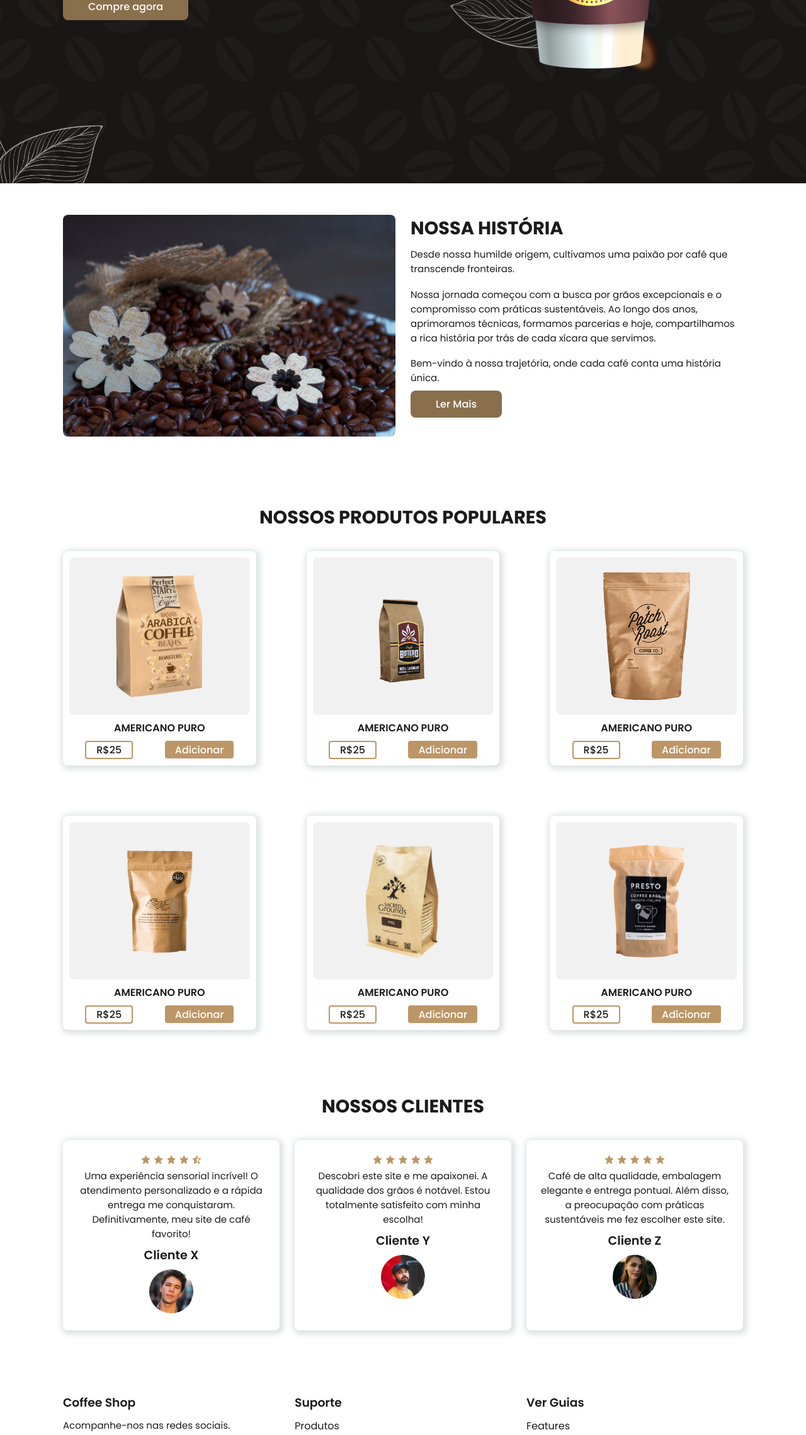
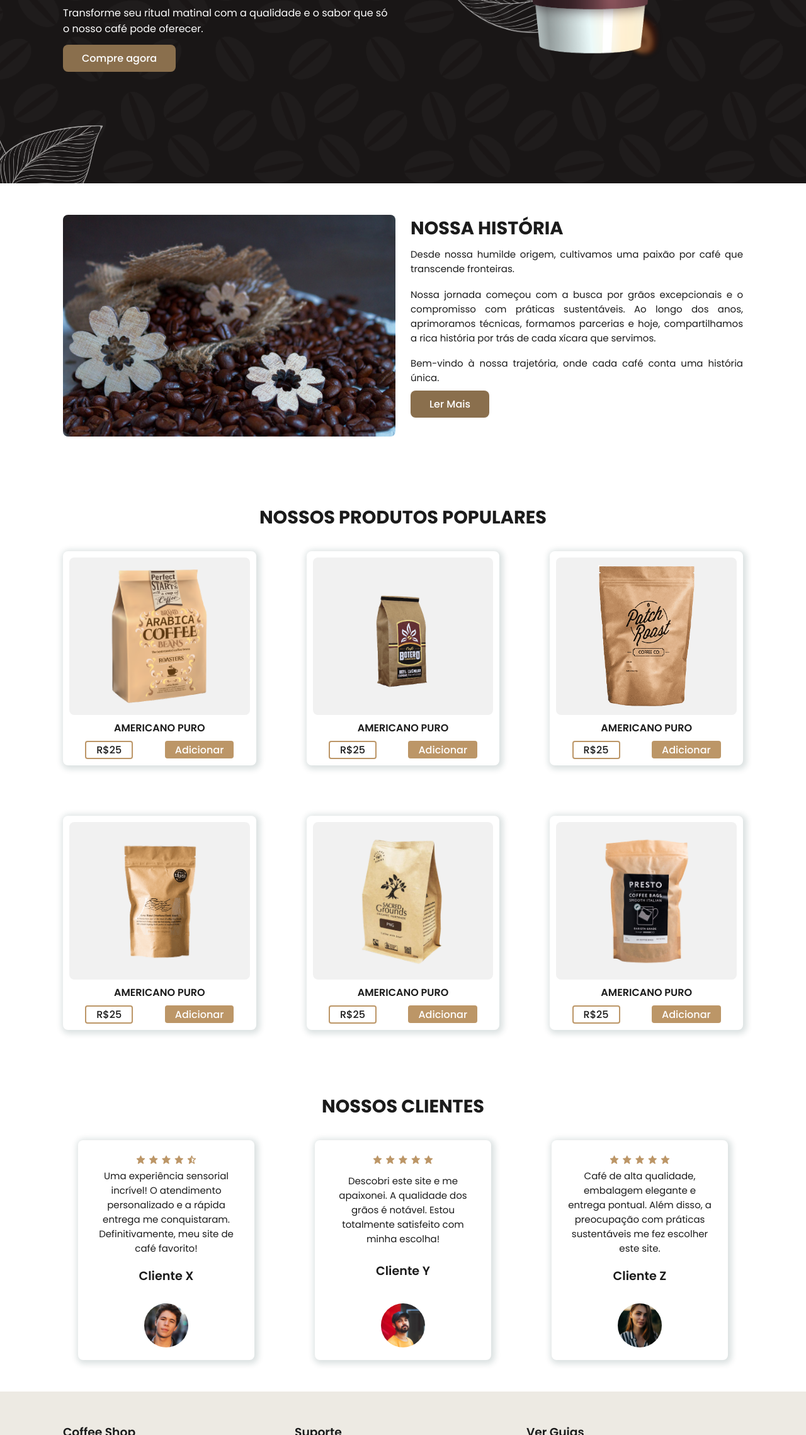
Before and after one commit to Isab3le/Website-Cafe, a plain HTML site: page index.html in a window 1280 px wide. Shown: the part 509-2787 px from the top of the page at 63% size. Drawn offline with nearby package versions, Linux system fonts and the light colour scheme.

Commit message:
add staged changes

```diff
--- a/index.html
+++ b/index.html
@@ -193,17 +193,16 @@
 
       <div class="footer-box">
         <h3>Ver Guias</h3>
-        <li><a href="#">Features</a></li>
-        <li><a href="#">Careers</a></li>
-        <li><a href="#">Blog Posts</a></li>
-        <li><a href="#">Our Branches</a></li>
+        <li><a href="#">Careira</a></li>
+        <li><a href="#">Blog</a></li>
+        <li><a href="#">Nossas filiais</a></li>
       </div>
 
       <div class="footer-box">
-        <h3>Contact</h3>
+        <h3>Contato</h3>
         <div class="contact">
-          <span><i class='bx bxs-map' ></i>250 New York City, USA 10001</span>
-          <span><i class='bx bxs-phone' ></i>+1 444 7448444</span>
+          <span><i class='bx bxs-map' ></i>250 Nome da Cidade, BA, BR</span>
+          <span><i class='bx bxs-phone' ></i>+55 75 0 0000-0000</span>
           <span><i class='bx bxs-envelope' ></i>coffee@shop.com</span>
         </div>
       </div>
--- a/style.css
+++ b/style.css
@@ -32,6 +32,10 @@ img {
 
 body {
   color: var(--text-color);
+}
+body, html {
+  height: 100%;
+  margin: 0;
 }
 
 header {
@@ -135,23 +139,25 @@ header.shadow {
   grid-template-columns: repeat(auto-fit, minmax(17rem, auto));
   align-items: center;
   gap: 1.5rem;
+  padding-top: 1px;
 }
 
 .home-text h1 {
-  font-size: 3.4rem;
+  font-size: 5rem;
   color: var(--main-color);
   text-transform: uppercase;
   letter-spacing: 1px;
+  margin-bottom: 20px;
 }
 
 .home-text p {
-  font-size: 0.938rem;
+  font-size: 1rem;
   color: var(--bg-color);
   margin: 0.5rem 0 1.4rem;
 }
 
 .btn {
-  padding: 10px 40px;
+  padding: 10px 30px;
   border-radius: 0.5rem;
   background-position: var(--main-color);
   color: var(--bg-color);
@@ -180,6 +186,7 @@ header.shadow {
 }
 
 .about-text p {
+  text-align: justify;
   font-size: 0.938rem;
   margin: 0.5rem 0 1.1rem;
 }
@@ -195,7 +202,7 @@ header.shadow {
 
 .products-container {
   display: grid;
-  grid-template-columns: repeat(auto-fit, minmax(300px, auto));
+  grid-template-columns: repeat(3, 1fr);
   gap: 5rem;
   margin-top: 2rem;
 }
@@ -215,7 +222,7 @@ header.shadow {
   height: 250px;
   object-fit: contain;
   object-position: center;
-  padding: 20px;
+  padding: 10px;
   background: #f1f1f1;
   border-radius: 0.5rem;
 }
@@ -257,10 +264,46 @@ header.shadow {
 
 .customers-container {
   display: grid;
-  grid-template-columns: repeat(auto-fit, minmax(280px, auto));
-  gap: 1.5rem;
+  grid-template-columns: repeat(auto-fit, minmax(280px, 1fr));
+  gap: 3rem;
   margin-top: 2rem;
+  justify-content: center;
+  align-items: stretch;
 }
+
+.customers-container .box {
+  padding: 20px;
+  box-shadow: var(--box-shadow);
+  border-radius: 0.5rem;
+  text-align: center;
+  display: flex;
+  flex-direction: column;
+  justify-content: space-between;
+  max-width: 280px; /* Defina um tamanho máximo para as caixas na horizontal */
+  margin: 0 auto; /* Centraliza as caixas na horizontal */
+}
+
+.customers-container .box img {
+  width: 70px;
+  height: 70px;
+  border-radius: 50%;
+  object-fit: cover;
+  margin: 0 auto; /* Centraliza a imagem na horizontal */
+  display: block; /* Remove espaçamento extra abaixo da imagem */
+}
+
+.customers-container .box h2 {
+  font-size: 1.2rem;
+  font-weight: 600;
+  margin: 0.5rem 0 0.5rem;
+  min-height: 50px;
+}
+
+.customers-container .box p {
+  font-size: 0.938rem;
+  margin-bottom: 10px;
+}
+
 
 .customers-container .box {
   padding: 20px;
@@ -296,6 +339,7 @@ header.shadow {
 }
 
 .footer {
+  background: var(--second-color);
   display: grid;
   grid-template-columns: repeat(auto-fit, minmax(280px, auto));
   gap: 1.5rem;
@@ -322,7 +366,7 @@ header.shadow {
   font-size: 24px;
   color: var(--text-color);
   padding: 10px;
-  background: var(--second-color);
+  background: #f1f1f1;
   border-radius: 0.2rem;
 }
 
```
